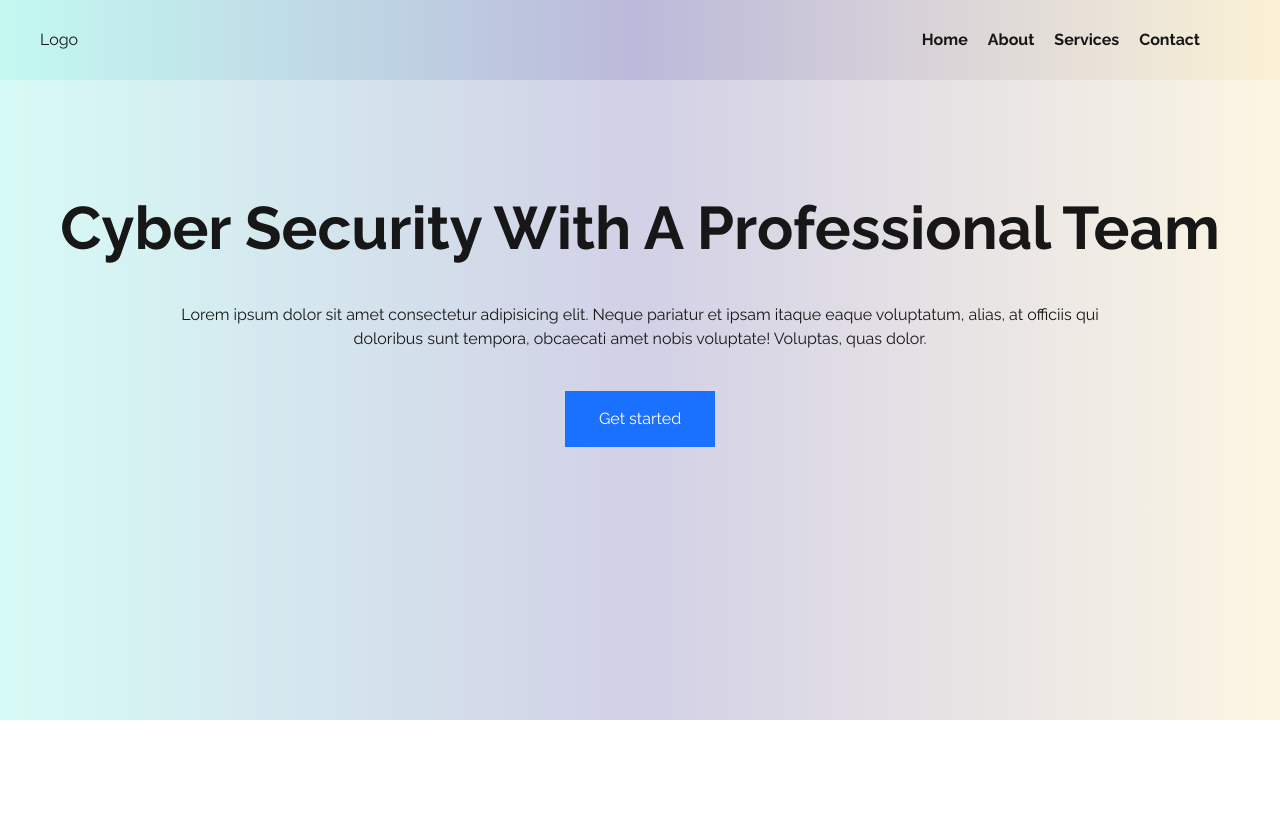
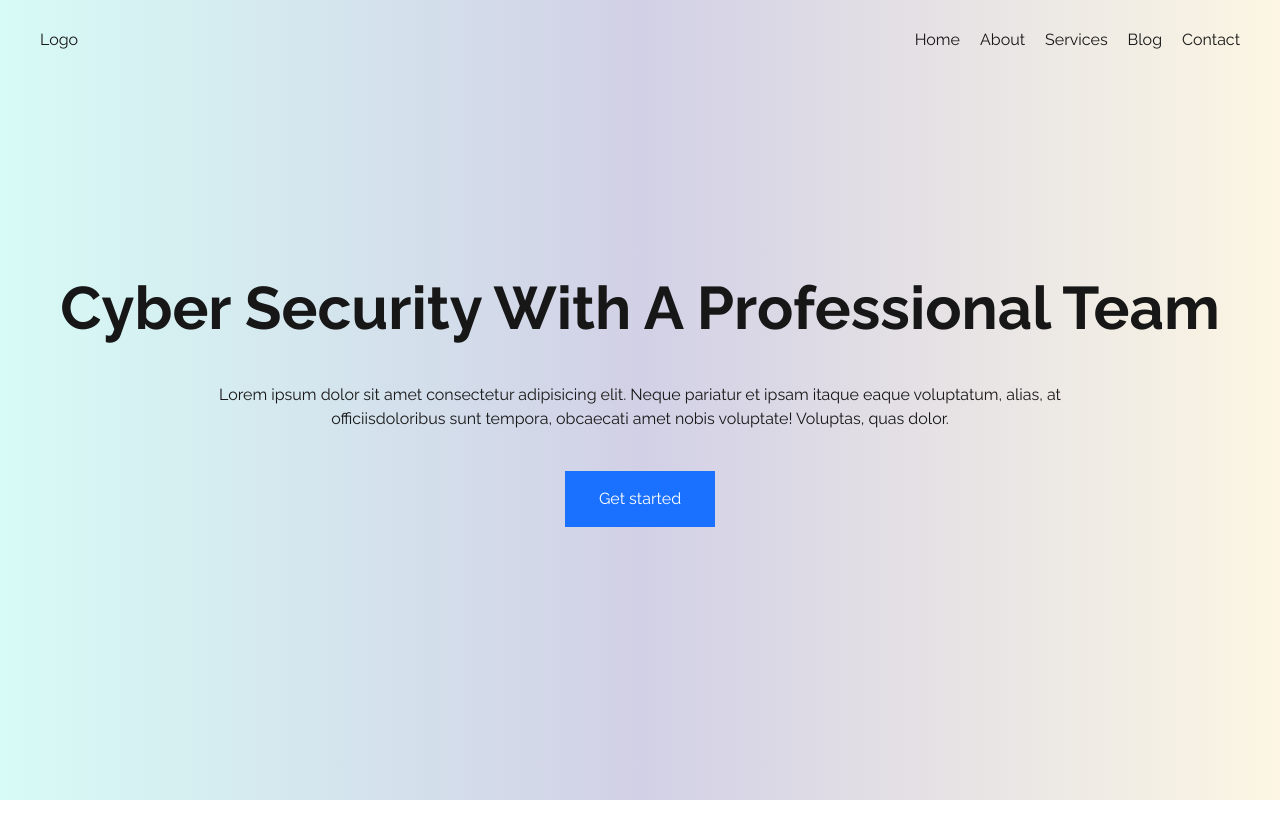
Before and after one commit to AbdullahIsmail2/cyber-alley, a Next.js app: page / in a window 1280 px wide. Built offline with nearby package versions, Linux system fonts and the light colour scheme.

Commit message:
minor styling changes

```diff
--- a/app/Components/Header.tsx
+++ b/app/Components/Header.tsx
@@ -11,7 +11,7 @@ export default function Header() {
 
 	return (
 		<header
-			className={`bg-custom-gradient flex items-center justify-between h-20 px-10 ${raleway.className} fixed top-0 right-0 left-0`}
+			className={`flex items-center justify-between h-20 px-10 ${raleway.className} fixed top-0 right-0 left-0 `}
 		>
 			<div className="cursor-pointer">
 				<h2>Logo</h2>
@@ -19,27 +19,45 @@ export default function Header() {
 
 			<button
 				onClick={() => setShowMobileMenu(!showMobileMenu)}
-				className="z-50 sm:hidden absolute bg-transparent aspect-square top-7 right-8"
+				className="z-50 xs:hidden bg-transparent aspect-square"
 			>
-				{showMobileMenu ? <Close /> : <Hamburger />}
+				<span
+					className={`transform transition-all duration-500 ease-in-out top-7 right-8 ${
+						showMobileMenu ? "opacity-0 scale-50" : "opacity-100 scale-100"
+					}`}
+				>
+					<Hamburger />
+				</span>
+				<span
+					className={`absolute transform transition-all duration-500 ease-in-out top-6 right-9 ${
+						showMobileMenu
+							? "opacity-100 scale-100 rotate-180"
+							: "opacity-0 scale-50"
+					}`}
+				>
+					<Close />
+				</span>
 			</button>
 
 			<nav
-				className={`fixed top-0 bottom-0 z-40 py-40 px-10 right-0 sm:static sm:left-auto sm:right-auto sm:top-auto sm:bottom-auto sm:bg-transparent sm:py-0  sm:h-full sm:flex sm:items-center ${
+				className={`fixed top-0 bottom-0 z-40 py-40 px-10 xs:px-0  right-0 xs:static xs:left-auto xs:right-auto xs:top-auto xs:bottom-auto xs:py-0  xs:h-full xs:flex xs:items-center ${
 					showMobileMenu ? "left-0 glass" : "left-[100%]"
 				} transform duration-[1000ms] ease-out `}
 			>
-				<ul className="flex flex-col sm:flex-row gap-10 sm:gap-x-5">
-					<li className="hover:text-myblue font-bold">
+				<ul className="flex flex-col xs:flex-row gap-10 xs:gap-x-5">
+					<li className="hover:text-myblue">
 						<Link href="">Home</Link>
 					</li>
-					<li className="hover:text-myblue font-bold ">
+					<li className="hover:text-myblue ">
 						<Link href="/about">About</Link>
 					</li>
-					<li className="hover:text-myblue font-bold">
+					<li className="hover:text-myblue">
 						<Link href="/services">Services</Link>
 					</li>
-					<li className="hover:text-myblue font-bold">
+					<li className="hover:text-myblue">
+						<Link href="/blog">Blog</Link>
+					</li>
+					<li className="hover:text-myblue">
 						<Link href="/contact">Contact</Link>
 					</li>
 				</ul>
--- a/app/Components/Hero.tsx
+++ b/app/Components/Hero.tsx
@@ -1,13 +1,16 @@
 import { raleway } from "../layout";
 export default function Hero() {
 	return (
-			<section className={`min-h-[calc(100vh_-_5rem)] px-10 flex flex-col items-center justify-center pb-20 ${raleway.className} text-center gap-10 bg-custom-gradient`}>
+			<section className={`min-h-screen px-10 flex flex-col items-center justify-center ${raleway.className} text-center gap-8 md:gap-10 bg-custom-gradient`}>
 				<h1 className="text-4xl md:text-5xl md:leading-[60px] lg:text-6xl lg:leading-[70px] font-bold">Cyber Security With A Professional Team</h1>
-				<h5 className="max-w-[1000px] mx-auto px-10">
+				<h5 className="max-w-[1000px] mx-auto xs:px-4 md:px-10">
 					Lorem ipsum dolor sit amet consectetur adipisicing elit. Neque
-					pariatur et ipsam itaque eaque voluptatum, alias, at officiis qui
+					pariatur et ipsam itaque eaque voluptatum, alias, at officiis
+					<span className='hidden md:inline'>
 					doloribus sunt tempora, obcaecati amet nobis voluptate! Voluptas, quas
 					dolor.
+
+					</span>
 				</h5>
 				<button className="bg-myblue text-white w-[150px] py-4">Get started</button>
 			</section>
--- a/app/globals.css
+++ b/app/globals.css
@@ -17,7 +17,6 @@
 body {
 	color: var(--foreground);
 	font-family: Arial, Helvetica, sans-serif;
-	padding-bottom: 100px;
 }
 
 @layer utilities {
@@ -36,13 +35,6 @@ body {
 }
 
 .glass {
-	background: linear-gradient(
-		135deg,
-		rgba(255, 255, 255, 0.1),
-		rgba(255, 255, 255, 0)
-	);
-	backdrop-filter: blur(10px);
+	backdrop-filter: blur(15px);
 	/* --webkit-backdrop-filter: blur(10px); */
-	/* border: 1px solid rgba(255, 255, 255, 0.18); */
-	/* box-shadow: 0 8px 32px 0 rgba(0, 0, 0, 0.37); */
 }
--- a/app/icons/Hamburger.tsx
+++ b/app/icons/Hamburger.tsx
@@ -8,10 +8,22 @@ export default function Hamburger() {
 			xmlns="http://www.w3.org/2000/svg"
 		>
 			<path
-				fill-rule="evenodd"
-				clip-rule="evenodd"
-				d="M4 5C3.44772 5 3 5.44772 3 6C3 6.55228 3.44772 7 4 7H20C20.5523 7 21 6.55228 21 6C21 5.44772 20.5523 5 20 5H4ZM7 12C7 11.4477 7.44772 11 8 11H20C20.5523 11 21 11.4477 21 12C21 12.5523 20.5523 13 20 13H8C7.44772 13 7 12.5523 7 12ZM13 18C13 17.4477 13.4477 17 14 17H20C20.5523 17 21 17.4477 21 18C21 18.5523 20.5523 19 20 19H14C13.4477 19 13 18.5523 13 18Z"
-				fill="#000000"
+				d="M4 6H20"
+				stroke="#000"
+				strokeWidth="1"
+				strokeLinecap="round"
+			/>
+			<path
+				d="M8 12H20"
+				stroke="#000"
+				strokeWidth="1"
+				strokeLinecap="round"
+			/>
+			<path
+				d="M14 18H20"
+				stroke="#000"
+				strokeWidth="1"
+				strokeLinecap="round"
 			/>
 		</svg>
 	);
--- a/app/layout.tsx
+++ b/app/layout.tsx
@@ -1,5 +1,5 @@
 import "./globals.css";
-import { Raleway } from "@next/font/google";
+import { Raleway } from "next/font/google";
 import Header from "./Components/Header";
 
 export const raleway = Raleway({
--- a/package.json
+++ b/package.json
@@ -9,7 +9,6 @@
     "lint": "next lint"
   },
   "dependencies": {
-    "@next/font": "^14.2.12",
     "next": "14.2.12",
     "react": "^18",
     "react-dom": "^18"
--- a/tailwind.config.ts
+++ b/tailwind.config.ts
@@ -7,6 +7,14 @@ const config: Config = {
 		"./app/**/*.{js,ts,jsx,tsx,mdx}",
 	],
 	theme: {
+		screens: {
+			xs: "500px",
+			sm: "640px",
+			md: "768px",
+			lg: "1024px",
+			xl: "1280px",
+			"2xl": "1536px",
+		},
 		extend: {
 			colors: {
 				background: "var(--background)",
@@ -14,7 +22,7 @@ const config: Config = {
 				myblue: "#1B71FF",
 				bgone: "#AFF7EC",
 				bgtwo: "#A5A2CD",
-				bgthree: "#F9EDC8"
+				bgthree: "#F9EDC8",
 			},
 		},
 	},
```
Also changed, not shown: 1 other file (tests, documents, lock files or other folders).
